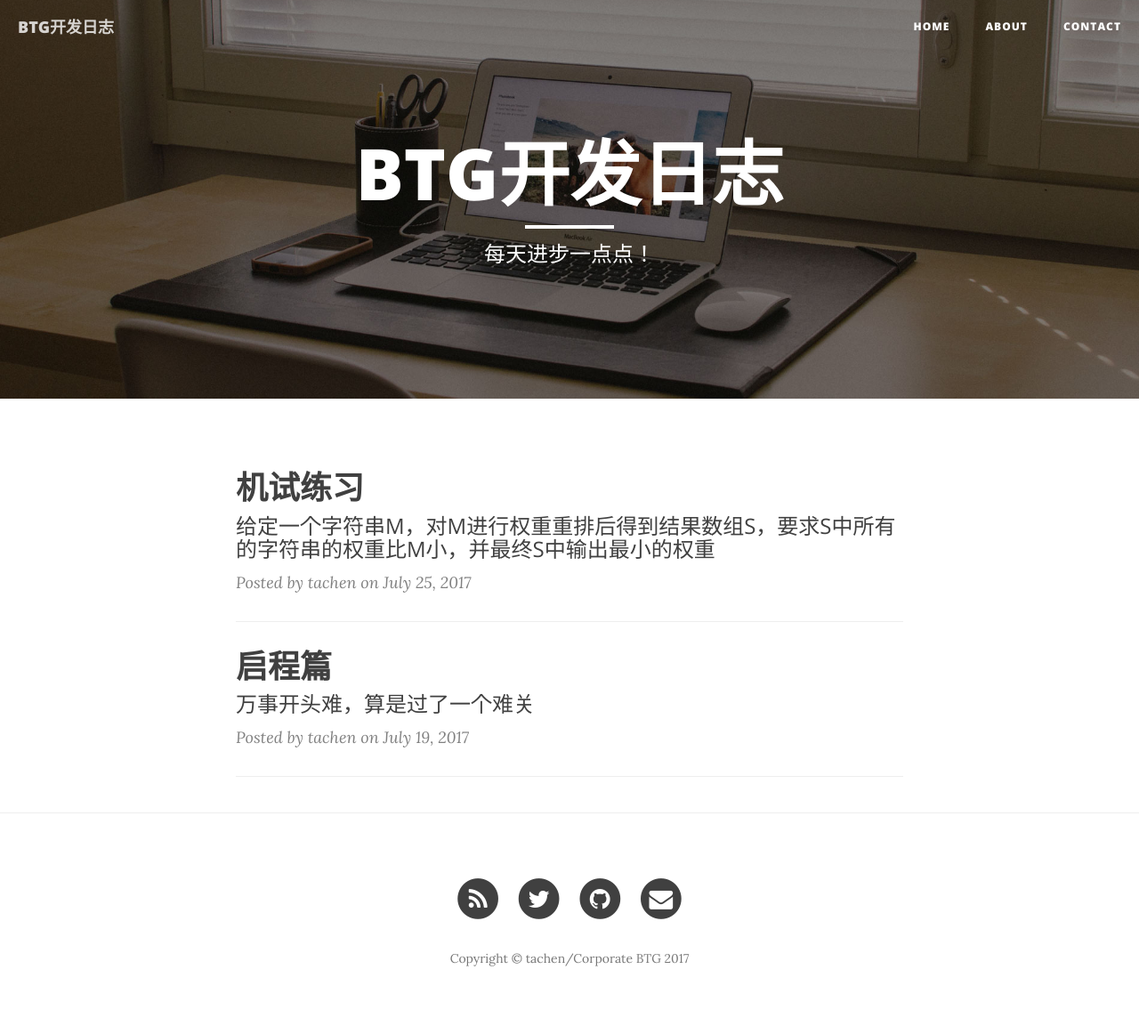
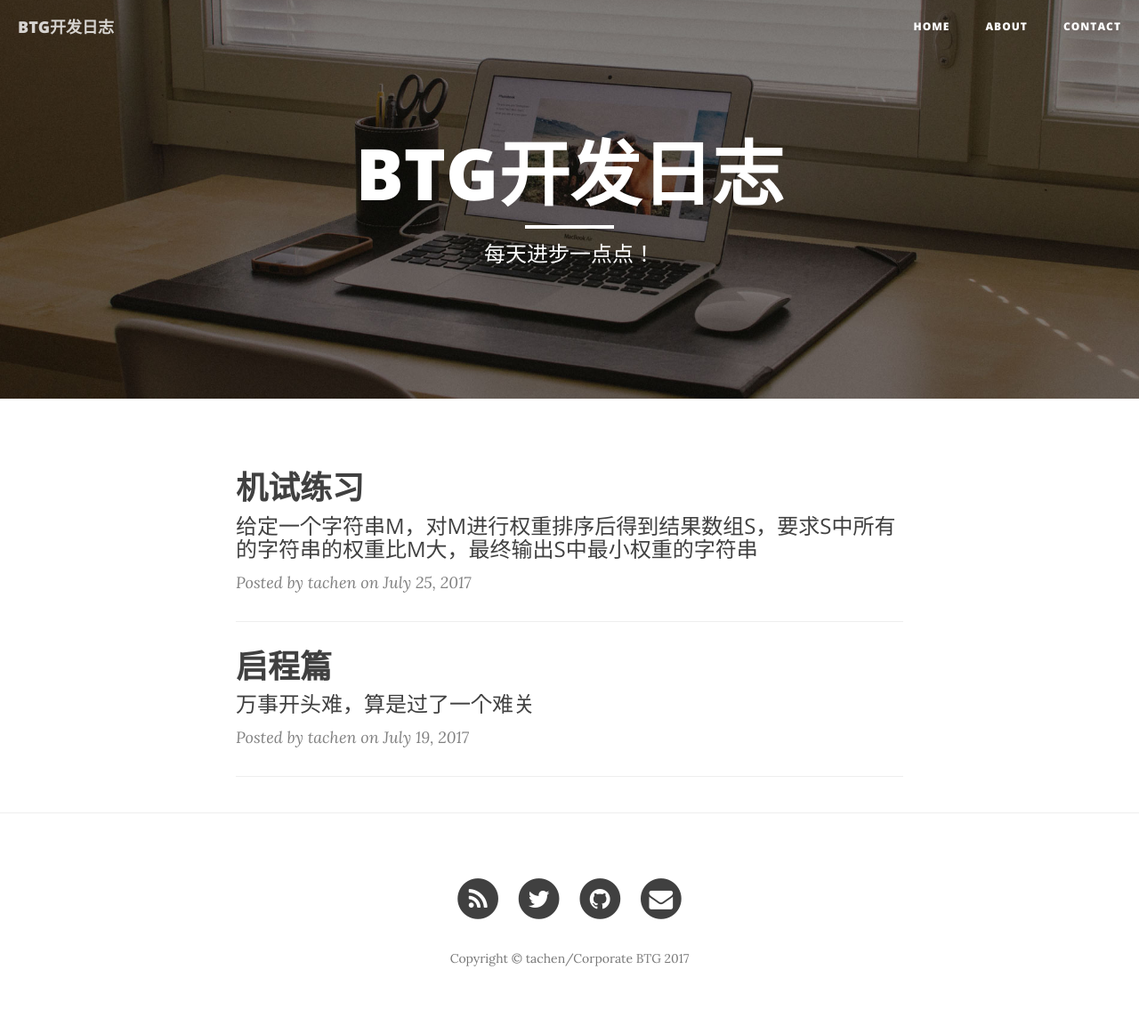
Before and after one commit to tachen/tachen.github.io, a Jekyll site: the page built from index.html, in a window 1280 px wide. Shown: the whole page at 89% size. Built offline with Jekyll 4.4.1, drawn with Linux system fonts in a browser that asks for light colours; nearby versions of some CDN libraries; the list of posts is cut into pages by our own code.

Commit message:
重大失误

```diff
--- a/_posts/2017-07-24-MultiverseTest.markdown
+++ b/_posts/2017-07-24-MultiverseTest.markdown
@@ -1,7 +1,7 @@
 ---
 layout:     post
 title:      "机试练习"
-subtitle:   "给定一个字符串M，对M进行权重重排后得到结果数组S，要求S中所有的字符串的权重比M小，并最终S中输出最小的权重"
+subtitle:   "给定一个字符串M，对M进行权重排序后得到结果数组S，要求S中所有的字符串的权重比M大，最终输出S中最小权重的字符串"
 date:       2017-07-25 15:00:00
 author:     "tachen"
 header-img: "img/post-MultiverseTestbg-02.jpg"
@@ -15,7 +15,7 @@ using System.Collections.Generic;
 using UnityEngine;
 
 /// <summary>
-/// 给定一个字符串M，对M进行权重重排后得到结果数组S，要求S中所有的字符串的权重比M小，并最终S中输出最小的权重
+/// 给定一个字符串M，对M进行权重排序后得到结果数组S，要求S中所有的字符串的权重比M大，最终输出S中最小权重的字符串
 ///
 /// 字符越靠前权重越大，相同位置字符权重大小按英文字母排序a—z，
 ///
```
